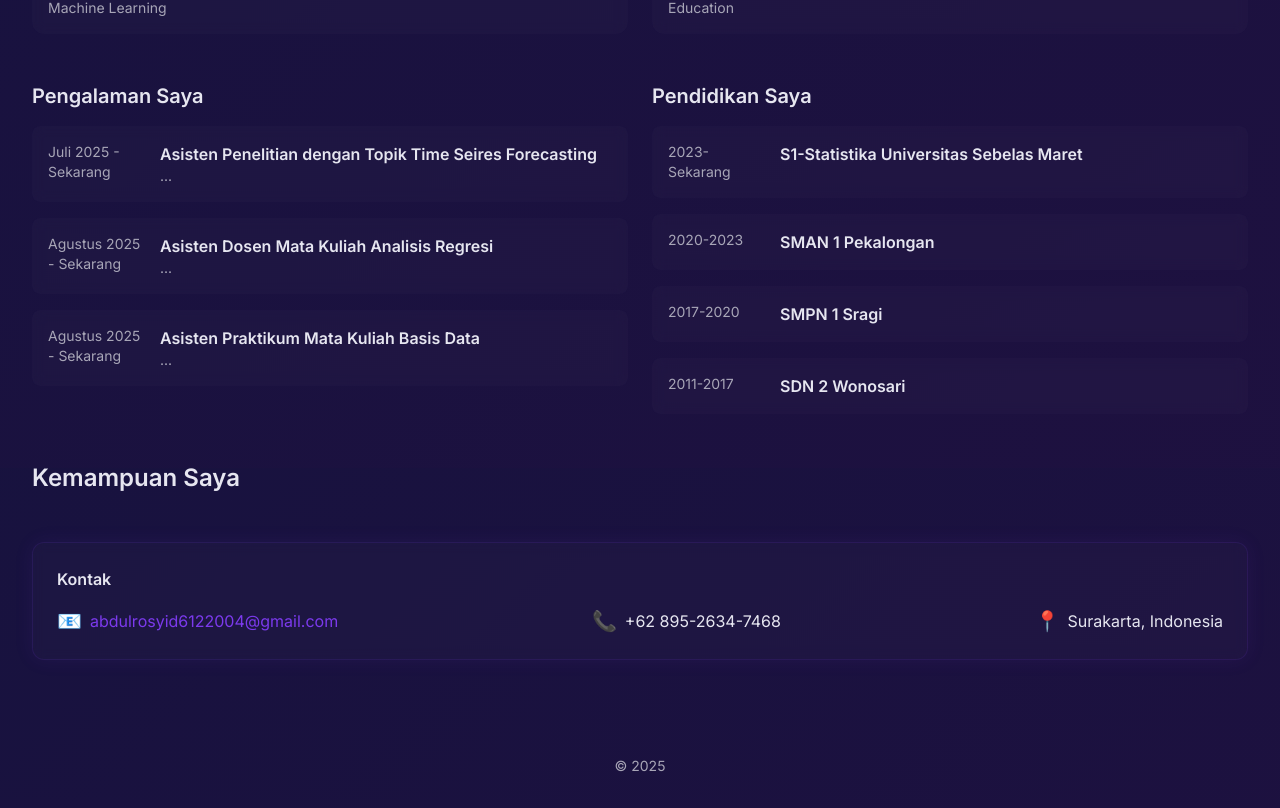
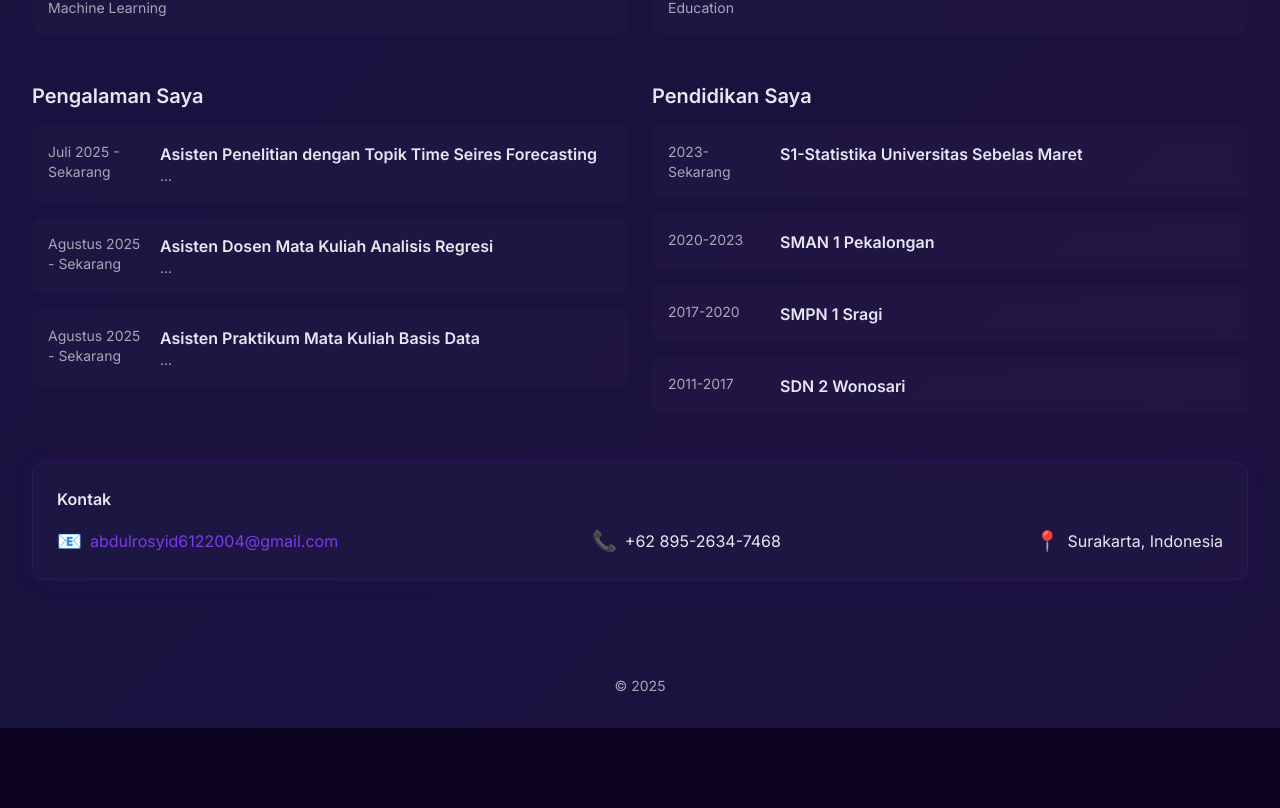
Before and after one commit to abdulrosyid001/Portofolio, a React (Vite) app: page / in a window 1280 px wide. Shown: the part 1132-1940 px from the top of the page. After the commit the page ends 1860 px from the top, so only its background shows below. Built offline with nearby package versions, Linux system fonts and the light colour scheme.

Commit message:
Penghapusan Skills

```diff
--- a/src/App.jsx
+++ b/src/App.jsx
@@ -38,11 +38,6 @@ export default function App() {
         </section>
 
         <section className="mt-12">
-          <h2 className="text-2xl font-semibold mb-4">Kemampuan Saya</h2>
-          <Skills />
-        </section>
-
-        <section className="mt-12">
         <div className="glass p-6 rounded-xl neon-outline w-full">
             <h3 className="font-semibold mb-4">Kontak</h3>
 
```
